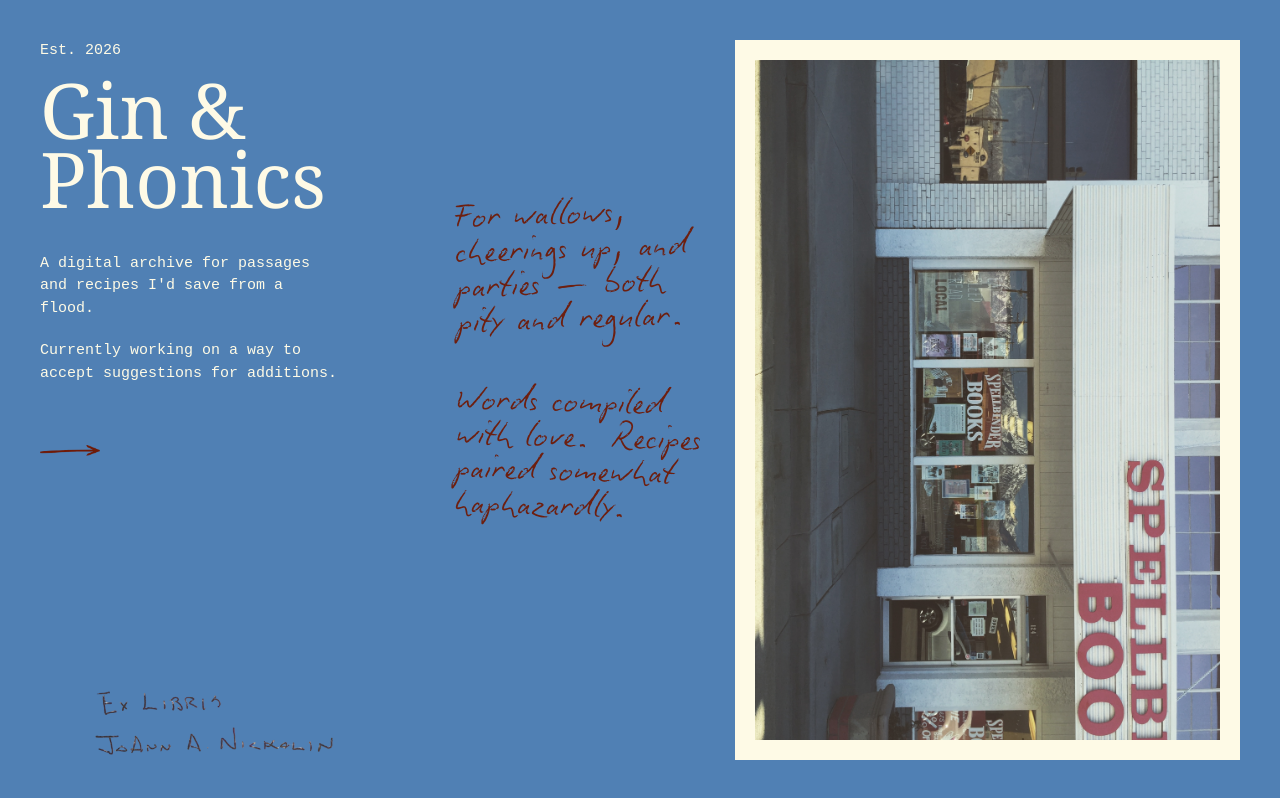
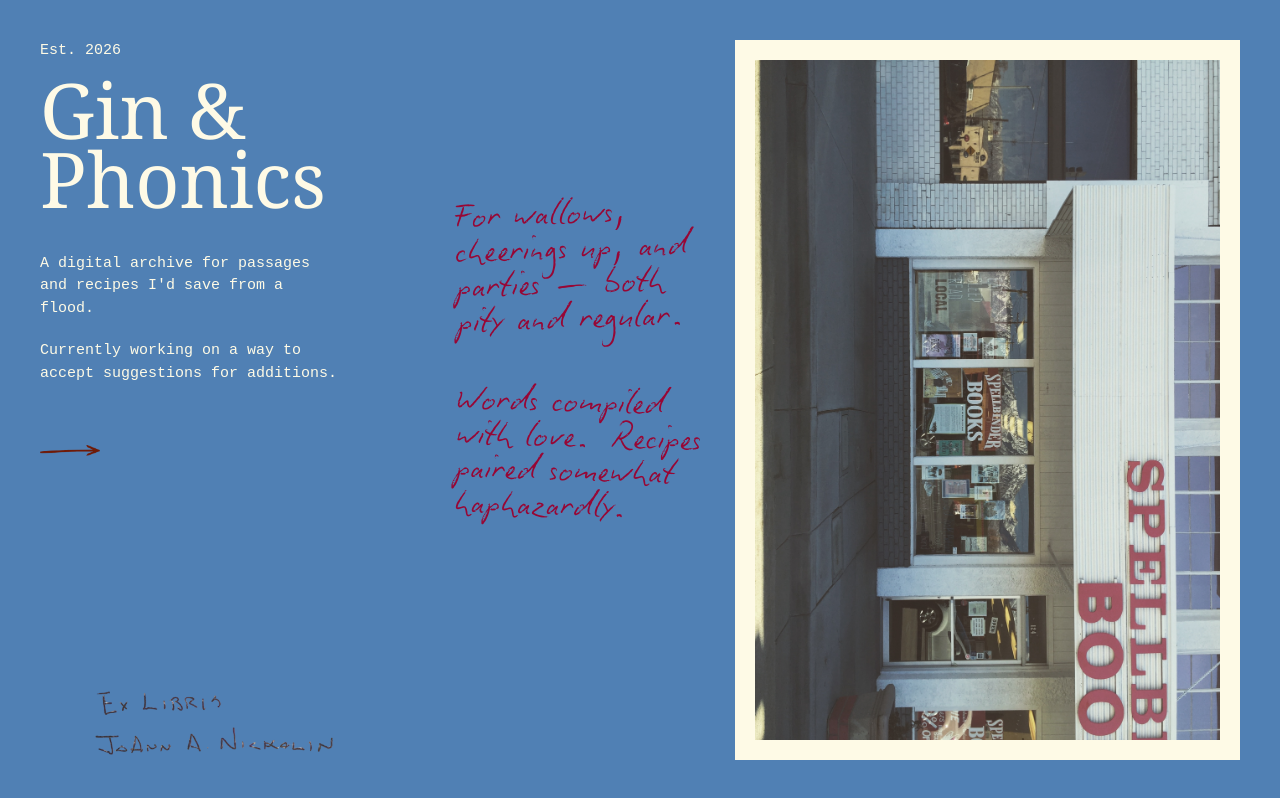
Before and after one commit to jnickolin/gin-and-phonics, a React (Vite) app: page / in a window 1280 px wide. Shown: the top 798 px of the page. Built offline with nearby package versions, Linux system fonts and the light colour scheme; a web font is replaced by a local one.

Commit message:
Update editor's note color and remove opacity

```diff
--- a/src/styles/EditorNote.css
+++ b/src/styles/EditorNote.css
@@ -34,7 +34,6 @@
   font-family: var(--font-handwritten);
   font-size: 2.5rem;
   color: var(--pen-brown);
-  opacity: 0.6;
 }
 
 .editor-note__empty {
--- a/src/styles/global.css
+++ b/src/styles/global.css
@@ -69,7 +69,7 @@
   /* Colour */
   --cream: #FEFAE6;
   --ink: #000000;
-  --pen-brown: #6f1a07;
+  --pen-brown: #9b002f;
   --card-blue: #5080B4;
   --ink-40: rgba(26, 26, 24, 0.4);
   --ink-15: rgba(26, 26, 24, 0.15);
```
